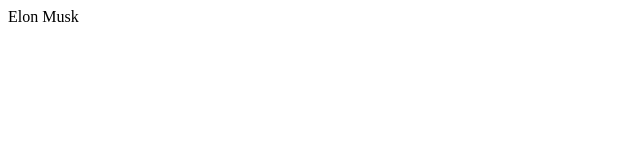
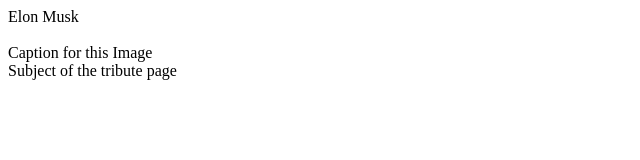
Before and after one commit to Ferm0494/Html-CSS-Project-1-, a plain HTML site: page index.html in a window 1280 px wide. Shown: the whole page, without its empty margins (0-640 px from the left). Drawn offline with Linux system fonts and the light colour scheme.

```diff
--- a/index.html
+++ b/index.html
@@ -15,9 +15,10 @@
         <div id="img-div">
 
             <img id="image" />
-
+            <div id="img-caption"> Caption for this Image </div>
         </div>
 
+        <div id="tribute-info"> Subject of the tribute page </div>
 
 
         <script src="https://cdn.freecodecamp.org/testable-projects-fcc/v1/bundle.js"></script>
```
